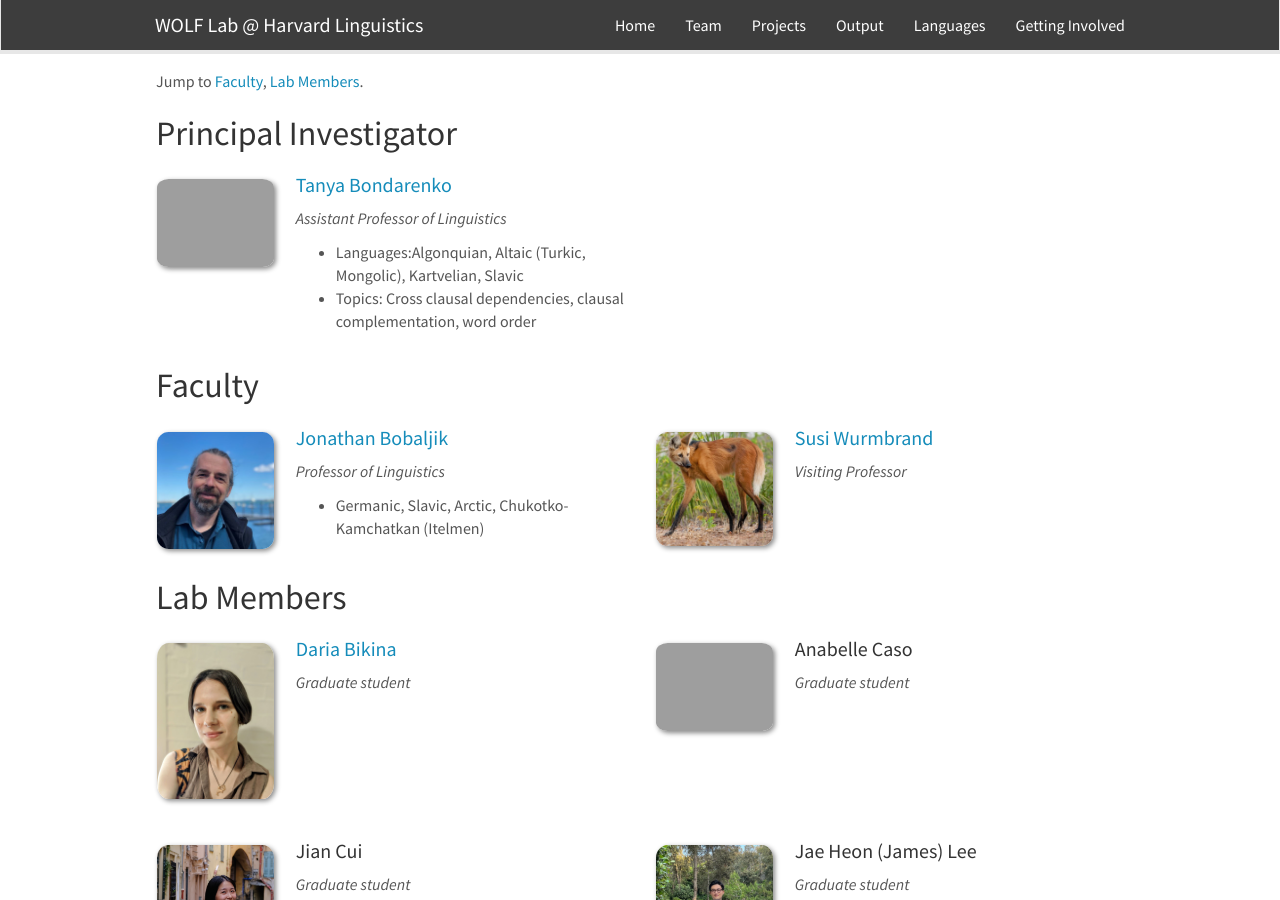
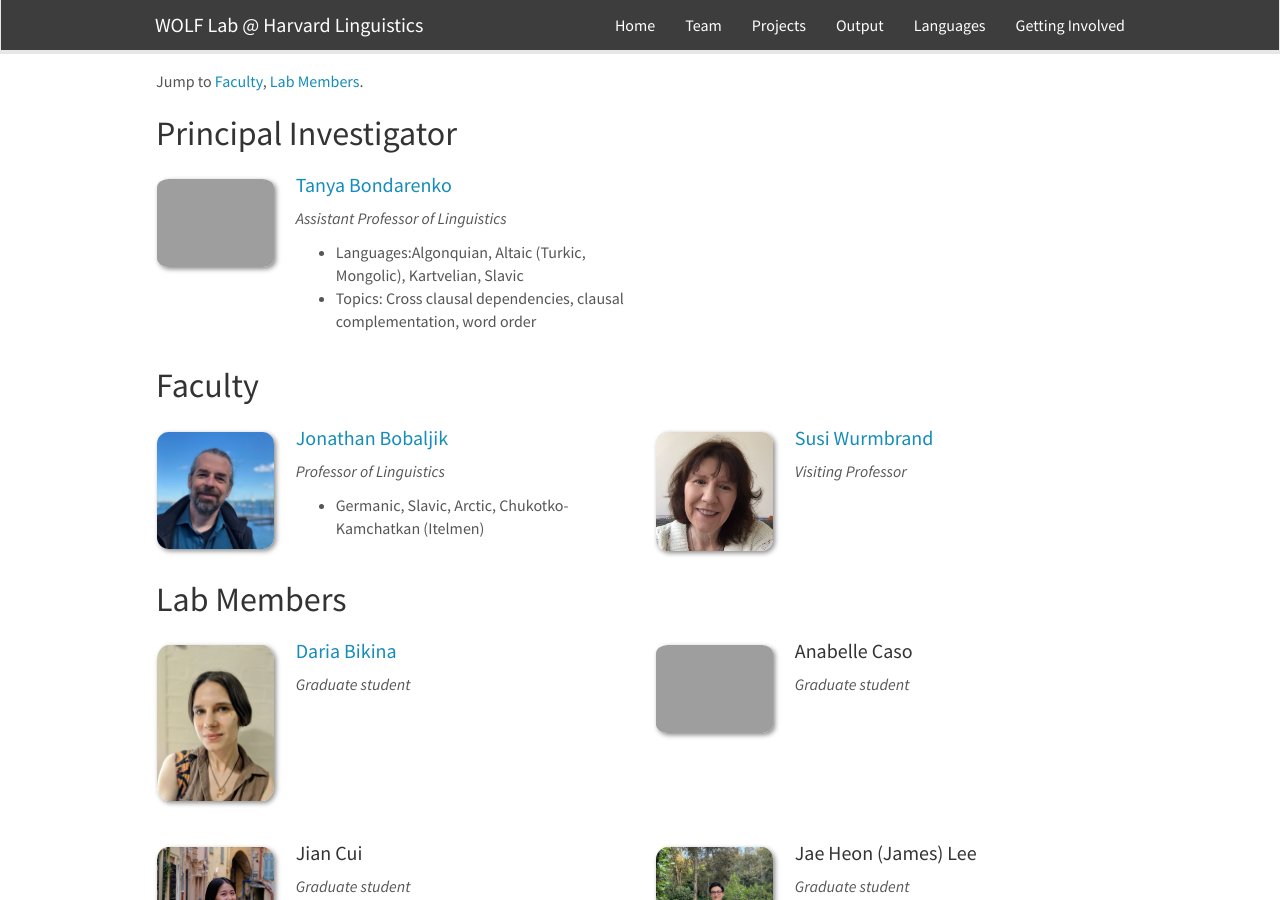
Before and after one commit to fieldlinguistics/fieldlinguistics.github.io, a Jekyll site: the page built from _pages/team.md, in a window 1280 px wide and 900 px high. Built offline with Jekyll 4.4.1, drawn with Linux system fonts in a browser that asks for light colours; nearby versions of some CDN libraries.

Commit message:
Update faculty.yml
add image

```diff
--- a/_data/faculty.yml
+++ b/_data/faculty.yml
@@ -9,7 +9,7 @@
 
 
 - name: <a href="https://linguistics.fas.harvard.edu/people/susi-wurmbrand">Susi Wurmbrand</a>
-  photo: wolf.jpg
+  photo: susi.jpg
   info: Visiting Professor
   email: susannewurmbrand@fas.harvard.edu
   #number_educ: 3
```
